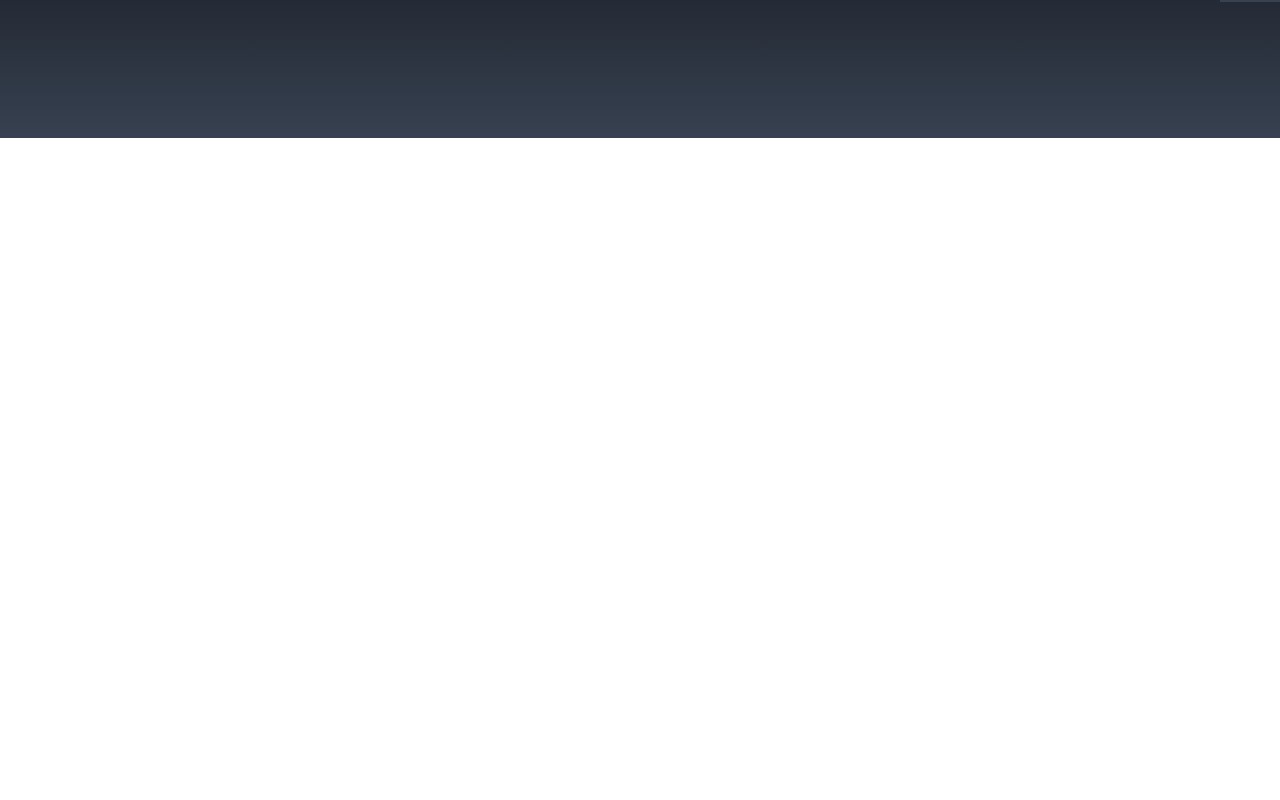
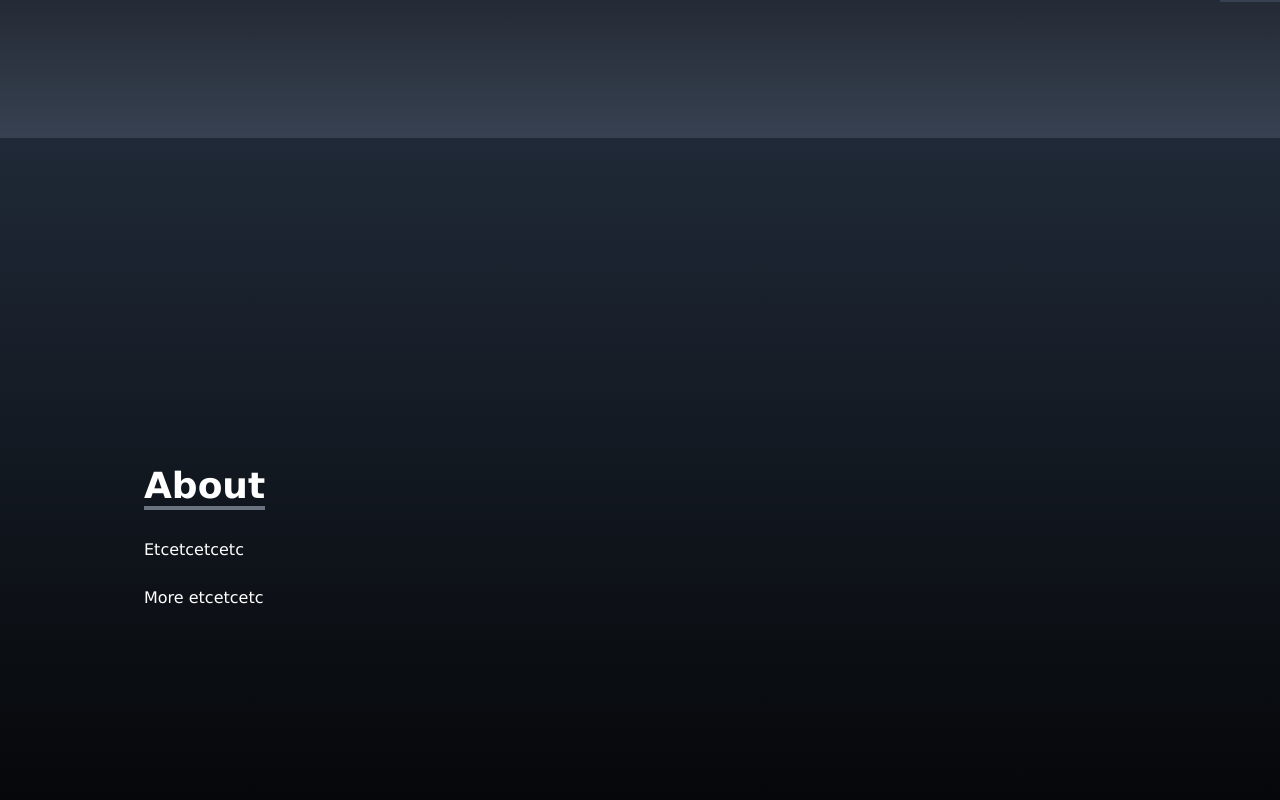
Before and after one commit to jimmehhuang/React-Tailwind-Portfolio, a React (Create React App) app: page / in a window 1280 px wide. Shown: the part 662-1462 px from the top of the page. Before the commit the page ends 800 px from the top, so only its background shows below. Built offline with nearby package versions, Linux system fonts and the light colour scheme; the HTML template or start-up script is replaced by a standard one.

Commit message:
created About.jsx

```diff
--- a/src/App.js
+++ b/src/App.js
@@ -1,12 +1,14 @@
 import NavBar from "./components/NavBar";
 import Home from "./components/Home";
 import Links from "./components/Links";
+import About from "./components/About";
 
 function App() {
   return (
     <div className="App">
       <NavBar/>
       <Home />
+      <About />
 
       <Links />
     </div>
--- /dev/null
+++ b/src/components/About.jsx
@@ -0,0 +1,18 @@
+import React from 'react'
+
+const About = () => {
+  return (
+    <div name="about" className="w-full h-screen bg-gradient-to-b from-gray-800 to-black text-white">
+        <div className="max-w-screen-lg p-4 mx-auto flex flex-col justify-center w-full h-full">
+            <div className="pb-8">
+                <p className="text-4xl font-bold inline border-b-4 border-gray-500">About</p>
+            </div>
+            <p>Etcetcetcetc</p>
+            <br/>
+            <p>More etcetcetc</p>
+        </div>
+    </div>
+  )
+}
+
+export default About
```
